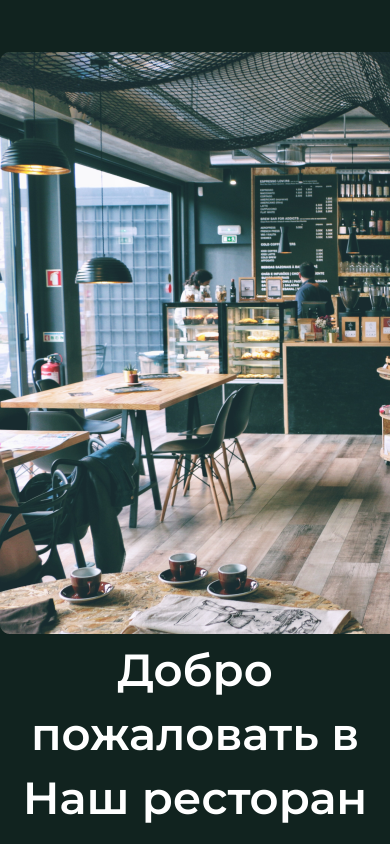
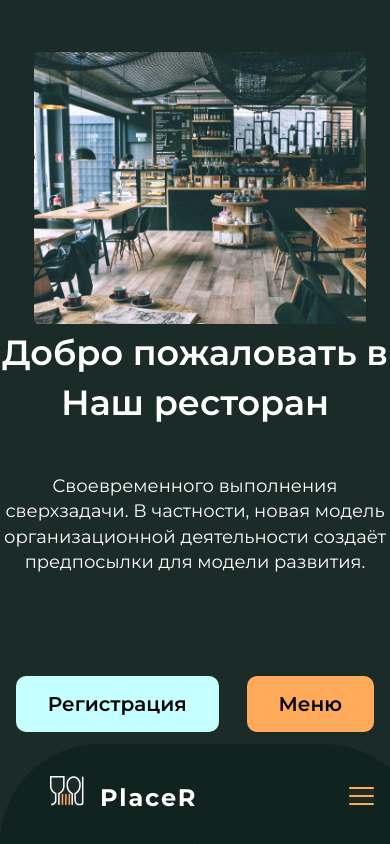
Before and after one commit to Skroulex/PlaceR, a React (Create React App) app: page / in a window 390 px wide. Shown: the top 844 px of the page. Built offline with nearby package versions, Linux system fonts and the light colour scheme.

Commit message:
added header and welcomePage layout and adaptive

```diff
--- /dev/null
+++ b/src/components/Header/Header.module.scss
@@ -0,0 +1,121 @@
+.container {
+  position: relative;
+  max-width: 1600px;
+  z-index: 10;
+
+  .wrapper {
+    width: 1100px;
+    height: 100px;
+    background: #11231F;
+    padding: 50px 50px;
+    position: fixed;
+    bottom: 0;
+    left: 20%;
+    z-index: 10;
+    display: flex;
+    align-items: center;
+    justify-content: center;
+    border-radius: 353px 354px 0 0;
+
+    .main_link {
+      background: rgba(17, 35, 31, 0.8);
+      font-weight: 700;
+      opacity: 1;
+      font-size: 24px;
+      line-height: 29px;
+      letter-spacing: 0.075em;
+      color: #FFFFFF;
+
+      img{
+        margin-right: 16px;
+      }
+    }
+    nav{
+      background: rgba(17, 35, 31, 0.8);
+      img{
+        background: rgba(17, 35, 31, 0.8);
+      }
+
+      .activeLink{
+        border-bottom: 1px solid #FFAA5B;
+        opacity: 1;
+      }
+    }
+    a{
+      background: rgba(17, 35, 31, 0.8);
+      color: #FFFFFF;
+      opacity: 0.6;
+      margin-right: 24px;
+    }
+  }
+}
+
+
+@media screen and (max-width: 1440px){
+  .container{
+    .wrapper{
+      left: 12%;
+    }
+  }
+
+}
+
+@media screen and (max-width: 1024px) {
+  .container{
+    .wrapper{
+      width: 700px;
+      left: 15%;
+    }
+  }
+}
+
+@media screen and (max-width: 768px) {
+  .container{
+    .wrapper{
+      width: 700px;
+      left: 5%;
+    }
+  }
+}
+
+@media screen and (max-width: 425px) {
+  .container{
+    .wrapper{
+      width: 424px;
+      left: 0;
+      display: flex;
+      justify-content: space-between;
+      a{
+        background: none;
+        opacity: 1;
+      }:hover{
+
+             }
+    }
+    .main_link{
+      background: none !important;
+    }
+    nav{
+      display: none;
+      .activeLink{
+        border-bottom: 1px solid #FFAA5B;
+        opacity: 1;
+      }
+    }
+
+  }
+}
+@media screen and (max-width: 375px){
+  .container{
+    .wrapper{
+      width: 375px;
+    }
+  }
+}
+@media screen and (max-width: 325px){
+  .container{
+    .wrapper{
+      width: 319px;
+    }
+  }
+}
--- a/src/components/Header/Header.tsx
+++ b/src/components/Header/Header.tsx
@@ -1,10 +1,50 @@
 import React from 'react';
+import s from "./Header.module.scss"
+import {Link} from "react-router-dom";
+
+import Logo from "../../assets/Header/logo.svg"
+import Person from "../../assets/Header/person.svg"
+import HeaderContent from "./components/HeaderContent";
+import HamburgerMenu from "./components/HamburgerMenu/HamburgerMenu";
 
 const Header = () => {
+
+    const nav = [
+        {
+            name: "О нас",
+            route: "/about",
+        },
+        {
+            name: "Бронь",
+            route: "/video",
+        },
+        {
+            name: "Меню",
+            route: "/menu",
+        },
+        {
+            name: "Регистрация",
+            route: "/registration",
+        },
+        {
+            name: <img src={Person} alt=""/>,
+            route: "/personal-area",
+        },
+    ]
+
     return (
-        <div>
+        <div className={s.container}>
+            <div className={s.wrapper}>
+                <Link className={s.main_link} to={"/"}> <img src={Logo} alt=""/>PlaceR</Link>
+                <nav>
+                    {nav.map((item, index) => (
+                        <HeaderContent name={item.name} route={item.route} key={index}/>
+                    ))}
+                </nav>
+                <HamburgerMenu/>
+            </div>
+        </div>
 
-        </div>
     );
 };
 
--- /dev/null
+++ b/src/components/Header/components/HamburgerMenu/HamburgerIcon/index.tsx
@@ -0,0 +1,20 @@
+import React from 'react';
+import styles from "./styles.module.scss"
+import classNames from 'classnames';
+
+function HamburgerIcon({ isOpen, setOpen }: any) {
+    return (
+        <div
+            className={classNames(styles.hamburger, {
+                [styles.open]: isOpen === true
+            })}
+            onClick={() => setOpen(!isOpen)}
+        >
+            <span />
+            <span />
+            <span />
+        </div>
+    );
+}
+
+export default HamburgerIcon;
--- /dev/null
+++ b/src/components/Header/components/HamburgerMenu/HamburgerIcon/styles.module.scss
@@ -0,0 +1,67 @@
+.hamburger {
+  width: 25px;
+  height: 15px;
+  position: relative;
+  -webkit-transform: rotate(0deg);
+  -moz-transform: rotate(0deg);
+  -o-transform: rotate(0deg);
+  transform: rotate(0deg);
+  -webkit-transition: 0.5s ease-in-out;
+  -moz-transition: 0.5s ease-in-out;
+  -o-transition: 0.5s ease-in-out;
+  transition: 0.5s ease-in-out;
+  cursor: pointer;
+  z-index: 100;
+}
+
+.hamburger span {
+  display: block;
+  position: absolute;
+  height: 2px;
+  width: 100%;
+  background: #FFAA5B;
+  border-radius: 5px;
+  opacity: 1;
+  left: 0;
+  -webkit-transform: rotate(0deg);
+  -moz-transform: rotate(0deg);
+  -o-transform: rotate(0deg);
+  transform: rotate(0deg);
+  -webkit-transition: 0.25s ease-in-out;
+  -moz-transition: 0.25s ease-in-out;
+  -o-transition: 0.25s ease-in-out;
+  transition: 0.25s ease-in-out;
+}
+
+.hamburger span:nth-child(1) {
+  top: 0;
+}
+
+.hamburger span:nth-child(2) {
+  top: 8px;
+}
+
+.hamburger span:nth-child(3) {
+  top: 16px;
+}
+
+.hamburger.open span:nth-child(1) {
+  top: 10px;
+  -webkit-transform: rotate(135deg);
+  -moz-transform: rotate(135deg);
+  -o-transform: rotate(135deg);
+  transform: rotate(135deg);
+}
+
+.hamburger.open span:nth-child(2) {
+  opacity: 0;
+  left: -60px;
+}
+
+.hamburger.open span:nth-child(3) {
+  top: 10px;
+  -webkit-transform: rotate(-135deg);
+  -moz-transform: rotate(-135deg);
+  -o-transform: rotate(-135deg);
+  transform: rotate(-135deg);
+}
--- /dev/null
+++ b/src/components/Header/components/HamburgerMenu/HamburgerMenu.module.scss
@@ -0,0 +1,105 @@
+
+.hamburger {
+  position: relative;
+  display: none;
+}
+
+.menu {
+  display: block;
+  position: fixed;
+  color: white;
+  height: 62vh;
+  width: 100%;
+  bottom: 0;
+  right: 0;
+  z-index: -1;
+  clip-path: circle(1px at 50% 100%);
+  -werbkit-clip-path: circle(100px at 100% -20%);
+  transition: all 0.6s ease-out;
+  pointer-events: none;
+  padding: 25px;
+  opacity: 1;
+  border-radius: 190px 190px 0 0;
+}
+
+.menuOpen {
+  clip-path: circle(1000px at 90% 50%);
+  -werbkit-clip-path: circle(1000px at 90% -10%);
+  pointer-events: all;
+}
+
+.search__input {
+  display: flex;
+  justify-content: center;
+  margin-top: 45px;
+}
+
+
+.links {
+  display: flex;
+  flex-direction: column;
+  align-items: center;
+  border-radius: 137px;
+
+  .link {
+    font-weight: 400;
+    font-size: 22px;
+    line-height: 27px;
+    color: #FFFFFF;
+    margin-top: 18px;
+  }
+
+  .link:first-child {
+    margin-top: 80px;
+  }
+}
+
+.menu__list {
+  //position: absolute;
+  //margin-top: 60px;
+  //right: 60%;
+  //top: 20%;
+  padding: 0;
+  margin: 150px 0 0;
+}
+
+.social__text {
+  text-align: center;
+  font-weight: 600;
+  font-size: 29px;
+  line-height: 24px;
+  color: #FFB03B;
+  margin-top: 59px;
+}
+
+.social__images {
+  display: flex;
+  justify-content: space-evenly;
+  max-width: 350px;
+  margin: 0 auto;
+  padding: 0;
+}
+
+.menu__item {
+  margin-bottom: 20px;
+  font-size: 22px;
+  text-align: center;
+
+  a {
+    color: #fff;
+  }
+
+  span:hover {
+    color: #2364aa;
+  }
+}
+
+@media screen and (max-width: 834px) {
+  .hamburger {
+    display: block;
+  }
+
+  nav {
+    display: none !important;
+  }
+}
--- /dev/null
+++ b/src/components/Header/components/HamburgerMenu/HamburgerMenu.tsx
@@ -0,0 +1,57 @@
+
+import React, {useRef, useState} from 'react';
+import styles from './HamburgerMenu.module.scss';
+import classNames from 'classnames';
+import HamburgerIcon from './HamburgerIcon';
+import {Link} from "react-router-dom";
+import classes from "../../Header.module.scss";
+import logo from "../../../../assets/Header/logo.svg"
+
+const nav = [
+    {
+        name: "О нас",
+        route: "/about",
+    },
+    {
+        name: "Бронь",
+        route: "/video",
+    },
+    {
+        name: "Меню",
+        route: "/menu",
+    },
+    {
+        name: "Регистрация",
+        route: "/registration",
+    },
+    {
+        name: "Личный кабинет",
+        route: "/personal-area",
+    },
+]
+
+function HamburgerMenu() {
+    const [isOpen, setOpen] = useState(false);
+    const menuRef = useRef(null);
+
+    return (
+        <div className={styles.hamburger}>
+            <HamburgerIcon isOpen={isOpen} setOpen={setOpen}/>
+            <div
+                onClick={() => setOpen(false)}
+                className={classNames(styles.menu, {
+                    [styles.menuOpen]: isOpen === true
+                })}
+                ref={menuRef}
+            >
+                    <div className={styles.links}>
+                        {nav.map(item => (
+                            <Link className={styles.link} to={item.route}>{item.name}</Link>
+                        ))}
+                    </div>
+            </div>
+        </div>
+    );
+}
+
+export default HamburgerMenu;
--- /dev/null
+++ b/src/components/Header/components/HeaderContent.tsx
@@ -0,0 +1,18 @@
+import React from 'react';
+
+import {Link, useLocation} from "react-router-dom";
+import {IHeader} from "../../../types/header";
+
+import s from "../Header.module.scss"
+
+
+const HeaderContent = ({name, route}: IHeader) => {
+
+    const location = useLocation()
+
+    return (
+        <Link className={location.pathname === route ? s.activeLink : ""} to={route}>{name}</Link>
+    );
+};
+
+export default HeaderContent;
--- a/src/index.css
+++ b/src/index.css
@@ -4,7 +4,7 @@
     margin: 0;
     padding: 0;
     box-sizing: border-box;
-    background: #11231F;
+    background: #1B2C28;
 }
 
 html,body{
--- a/src/pages/mainPage/mainPage.module.scss
+++ b/src/pages/mainPage/mainPage.module.scss
@@ -1,7 +1,4 @@
 
 .s{
   font-weight: 700;
-  @font-face {
-    font-family: Mont;
-  }
 }
--- a/src/pages/mainPage/welcomePage/welcomePage.module.scss
+++ b/src/pages/mainPage/welcomePage/welcomePage.module.scss
@@ -27,6 +27,7 @@
     line-height: 142%;
     font-weight: 600;
     margin-right: 28px;
+    border: none;
   }
   .sign_in{
     background: #FFAA5B;
@@ -35,11 +36,44 @@
     font-size: 20px;
     line-height: 142%;
     font-weight: 600;
+    border: none;
   }
   .menu{
     margin-top: 100px;
   }
+
 }
 button{
   font-family: "Montserrat";
 }
+
+@media screen and (max-width: 425px) {
+  .wrapper{
+    padding-bottom: 150px;
+
+    .image{
+      img{
+        width: 85%;
+        margin-left: 34px;
+      }
+    }
+    .title{
+      font-size: 35px;
+    }
+  }
+}
+@media screen and (max-width: 320px){
+  .wrapper{
+    .sign_in{
+      font-size: 14px;
+    }
+    .sign_up{
+      font-size: 14px;
+    }
+    .image{
+      img{
+        margin-left: 25px;
+      }
+    }
+  }
+}
--- a/src/pages/mainPage/welcomePage/welcomePage.tsx
+++ b/src/pages/mainPage/welcomePage/welcomePage.tsx
@@ -6,7 +6,7 @@ const WelcomePage = () => {
     return (
         <div>
             <div className={styles.wrapper}>
-                <div>
+                <div className={styles.image}>
                     <img src={Office} alt="office"/>
                 </div>
                 <div className={styles.text}>
--- a/src/types/header.ts
+++ b/src/types/header.ts
@@ -1,4 +1,4 @@
 export interface IHeader {
-    name: string;
+    name: any;
     route: string;
 }
```
Also changed, not shown: src/assets/Header/logo.svg (added), src/assets/Header/person.svg (added).
